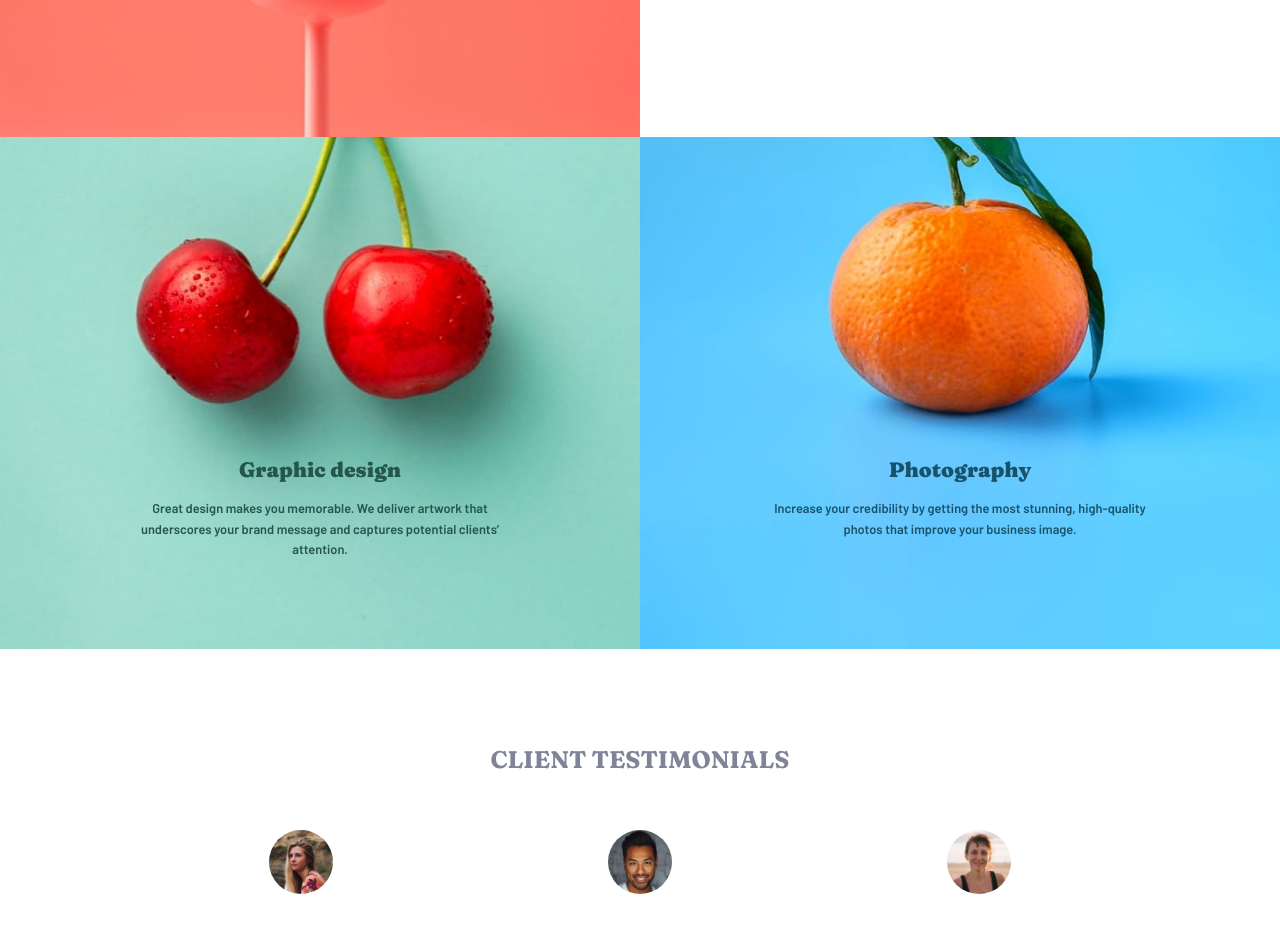
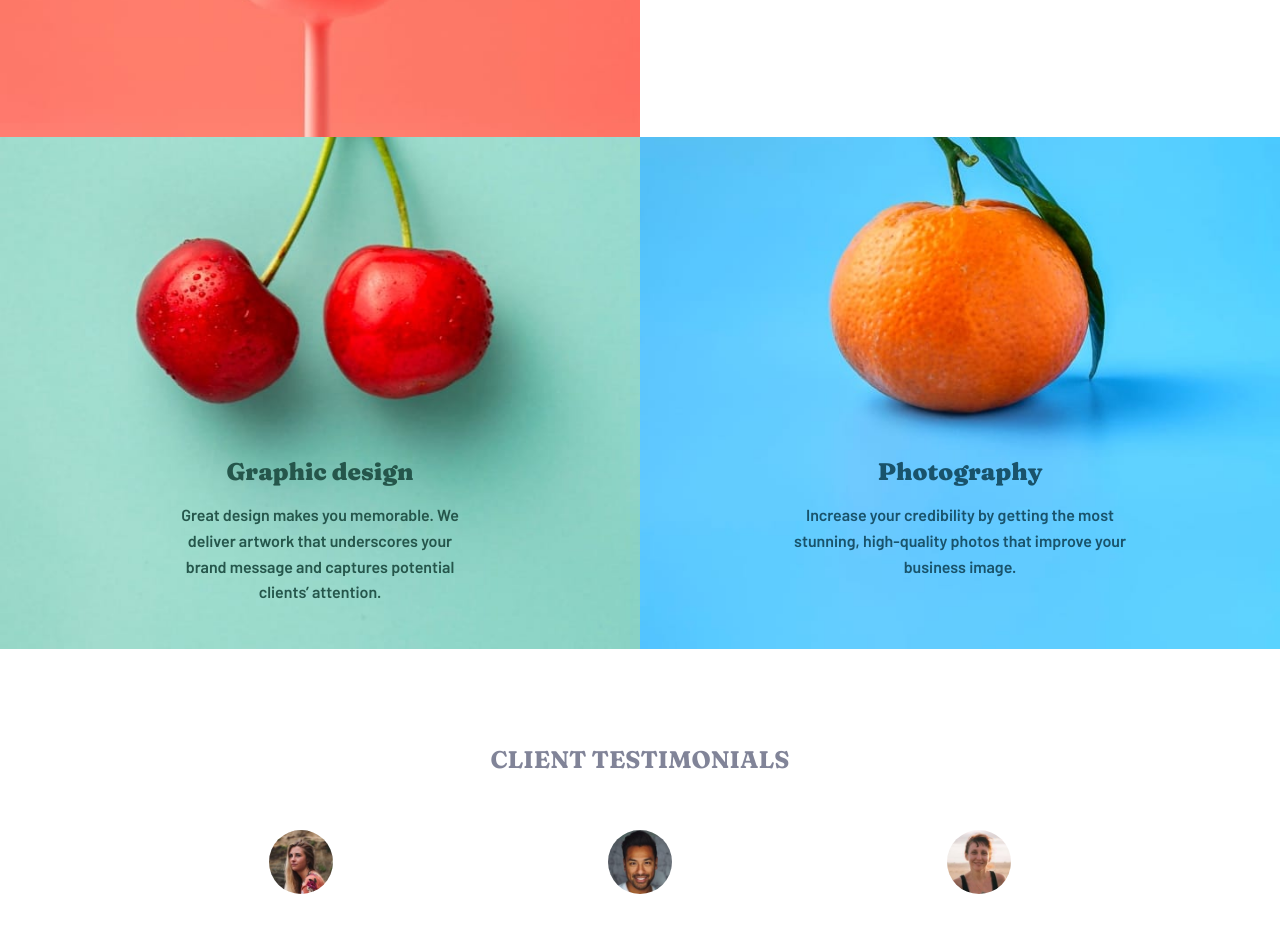
Before and after one commit to franklynxchill/sunnyside-agency-landing-page, a plain HTML site: page index.html in a window 1280 px wide. Shown: the part 1540-2477 px from the top of the page. Drawn offline with Linux system fonts and the light colour scheme; files whose address does not match are found by name.

Commit message:
updated commit

```diff
--- a/scss/style.scss
+++ b/scss/style.scss
@@ -267,7 +267,7 @@ header {
     h3 {
       padding-top: 31rem;
       font-weight: 900;
-      font-size: 1.3rem;
+      font-size: 1.5rem;
       @media (width > 45em) {
         padding-top: 20rem;
       }
@@ -276,8 +276,8 @@ header {
     p {
       width: 25rem;
       margin: auto;
-      padding: 1rem 0 5rem;
-      font-size: .8rem;
+      padding: 1rem 3rem 5rem;
+      font-size: 1rem;
       line-height: 1.6;
     }
   }
@@ -298,7 +298,7 @@ header {
     h3 {
       padding-top: 31rem;
       font-weight: 900;
-      font-size: 1.3rem;
+      font-size: 1.5rem;
       @media (width > 45em) {
         padding-top: 20rem;
       }
@@ -307,8 +307,8 @@ header {
     p {
       width: 25rem;
       margin: 0 auto;
-      padding: 1rem 0 5rem;
-      font-size: .8rem;
+      padding: 1rem 2rem 5rem;
+      font-size: 1rem;
       line-height: 1.6;
     }
   }
```
Also changed, not shown: dist/css/style.css, 1 other file.
